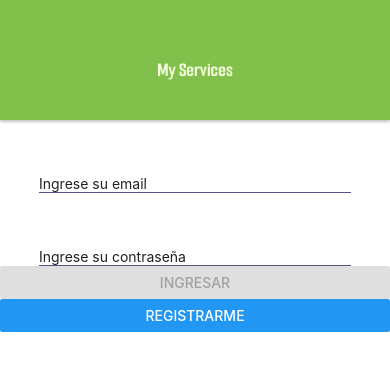
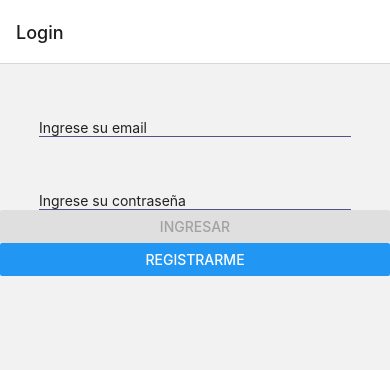
Before and after one commit to Marilinaroman/mi_app, a React Native app: screen /Login in a window 390 px wide. Shown: the top 370 px of the page. Built offline with nearby package versions, Linux system fonts and the light colour scheme.

Commit message:
navegacion

```diff
--- a/package.json
+++ b/package.json
@@ -8,12 +8,16 @@
     "web": "expo start --web"
   },
   "dependencies": {
+    "@react-navigation/native": "^6.1.6",
+    "@react-navigation/native-stack": "^6.9.12",
     "expo": "~48.0.10",
     "expo-app-loading": "^2.1.1",
     "expo-font": "^11.1.1",
     "expo-status-bar": "~1.4.4",
     "react": "18.2.0",
-    "react-native": "0.71.7"
+    "react-native": "0.71.7",
+    "react-native-safe-area-context": "4.5.0",
+    "react-native-screens": "~3.20.0"
   },
   "devDependencies": {
     "@babel/core": "^7.20.0",
--- /dev/null
+++ b/src/hooks/usePortrait.jsx
@@ -0,0 +1,23 @@
+import { useState, useEffect } from "react";
+import { Dimensions } from "react-native";
+
+const useOrientation = ()=>{
+    const [isPortrait, setIsPortrait] = useState(true)
+
+    const OnPortrait = ()=>{
+        const dim = Dimensions.get('screen')
+        return dim.height >= dim.width
+    }
+
+    const statePortrait = ()=>{
+        setIsPortrait(OnPortrait)
+    }
+    useEffect(()=>{
+        const suscriptions = Dimensions.addEventListener('change', ()=> statePortrait)
+        return () => suscriptions.remove();
+    })
+
+    return {isPortrait}
+}
+
+export default useOrientation
--- a/src/index.jsx
+++ b/src/index.jsx
@@ -7,6 +7,7 @@ import {  useState } from 'react';
 import { Button } from 'react-native';
 import { useFonts } from 'expo-font';
 import { ActivityIndicator } from 'react-native';
+import Navigation from './navigation';
 
 export default function App() {
 
@@ -28,6 +29,7 @@ export default function App() {
     )
 
     return(
+        <Navigation>
         <View>
             <Header title={'My Services'}/>
             <Content />
@@ -37,5 +39,7 @@ export default function App() {
 
         </View>
 
+        </Navigation>
+
     )
 }
--- /dev/null
+++ b/src/navigation/index.jsx
@@ -0,0 +1,13 @@
+import { NavigationContainer } from "@react-navigation/native";
+
+import MainNavigator from "./main";
+
+const Navigation = ()=>{
+    return(
+        <NavigationContainer>
+            <MainNavigator />
+        </NavigationContainer>
+    )
+}
+
+export default Navigation
--- /dev/null
+++ b/src/navigation/main/index.jsx
@@ -0,0 +1,18 @@
+import { createNativeStackNavigator } from "@react-navigation/native-stack";
+import { Login, Profile, SignUp } from "../../screens";
+
+const Stack = createNativeStackNavigator()
+
+const MainNavigator =()=>{
+    return(
+        <Stack.Navigator initialRouteName="Login">
+            <Stack.Screen name="Login" component={Login} />
+            <Stack.Screen name="SignUp" component={SignUp} />
+            <Stack.Screen name="Profile" component={Profile} />
+
+        </Stack.Navigator>
+
+    )
+}
+
+export default MainNavigator
--- a/src/screens/inicio/login.jsx
+++ b/src/screens/inicio/login.jsx
@@ -2,16 +2,16 @@ import React, { useState } from "react";
 import { Button, View } from "react-native";
 import { Input } from "../../components";
 import {styles } from "../../style/style";
-import {Profile} from '../profile'
+import useOrientation from '../../hooks/usePortrait'
 
-const login =()=>{
+const Login =({navigation})=>{
 
     const [usuario, setUsuario] = useState({
         email:'',
         password:''
     })
 
-
+    const {isPortrait} = useOrientation()
 
     return(
         <View>
@@ -27,10 +27,13 @@ const login =()=>{
             />
             <Button title="Ingresar" style={styles.buttonConfirm}
             disabled={usuario.email===''  || usuario.password===''}
+            onPress={()=>navigation.navigate('Profile')}
+            />
+            <Button title="Registrarme" onPress={()=>navigation.navigate('SignUp')}
             />
 
         </View>
     )
 }
 
-export default login
+export default Login
--- a/src/screens/inicio/signUp.jsx
+++ b/src/screens/inicio/signUp.jsx
@@ -2,7 +2,7 @@ import React, { useState } from "react";
 import { Button, View } from "react-native";
 import { Input } from "../../components";
 
-const signUp =()=>{
+const SignUp =({navigation})=>{
     const [usuario, setUsuario] = useState({
         email:'',
         password:'',
@@ -25,9 +25,11 @@ const signUp =()=>{
                 onChangeText={(text) => setUsuario({...usuario, passwordSame:text})}
                 value={usuario.passwordSame}
             />
+            <Button title="Registrarme"/>
+            <Button title="Iniciar sesion" onPress={()=>navigation.navigate('Login')} />
         </View>
 
     )
 }
 
-export default signUp
+export default SignUp
```
Also changed, not shown: 2 other files (tests, documents, lock files or other folders).
